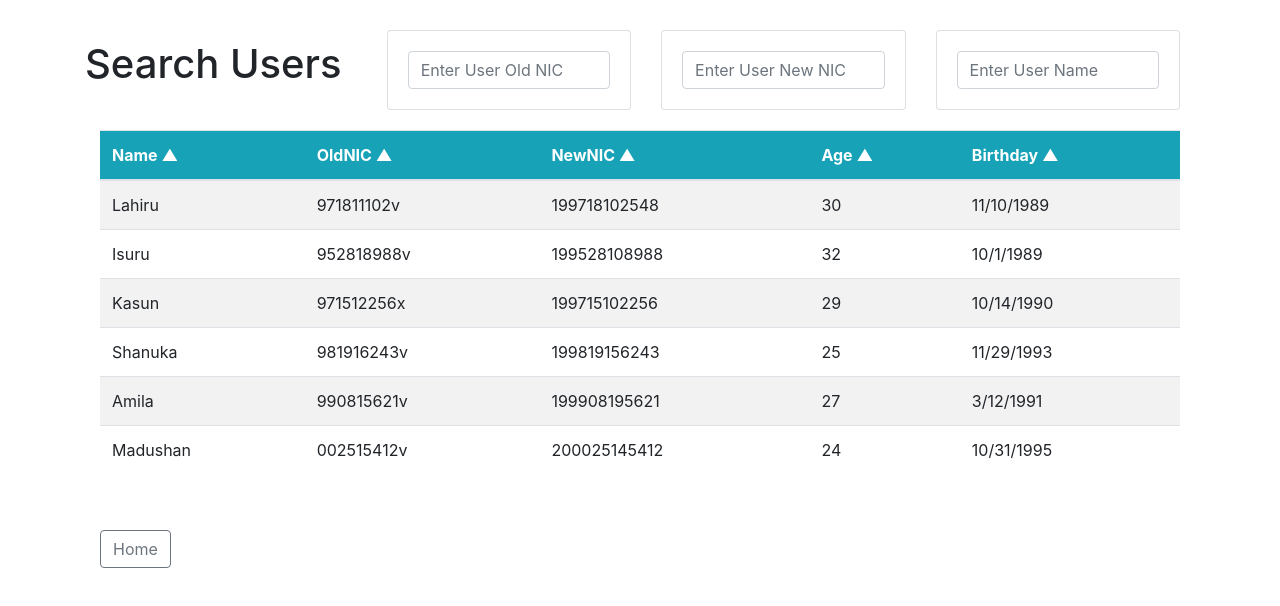
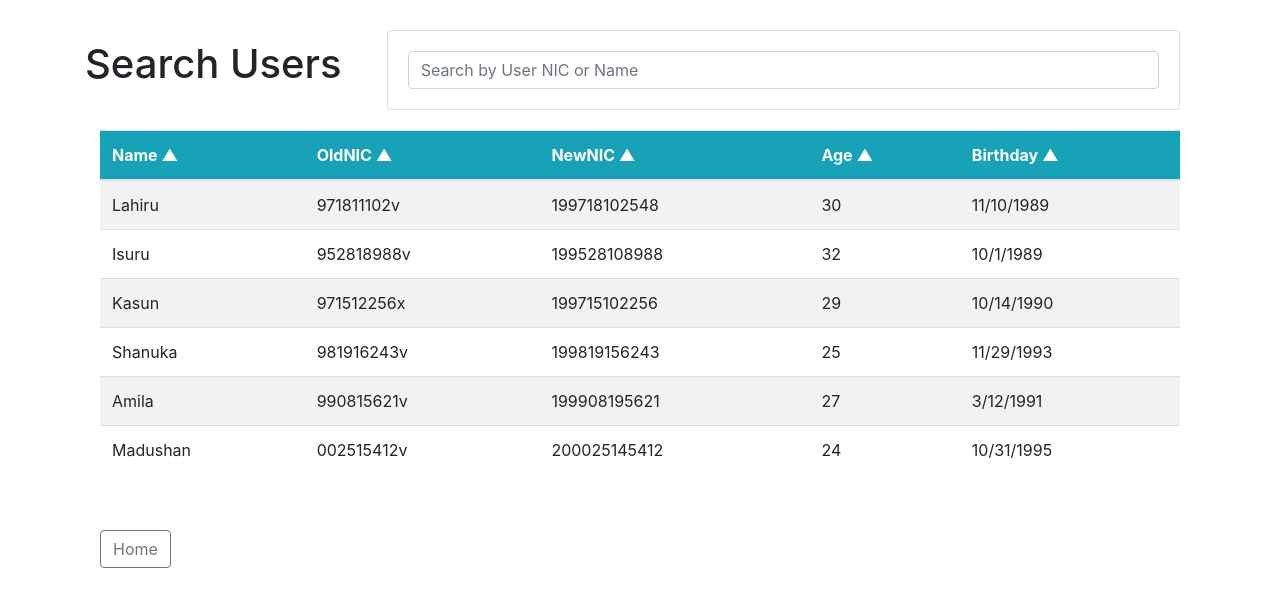
Before and after one commit to lahiruchalana/007---NIC-Validation, a plain HTML site: page table.html in a window 1280 px wide. Drawn offline with nearby package versions, Linux system fonts and the light colour scheme.

Commit message:
changed the search bar of table page

```diff
--- a/table.html
+++ b/table.html
@@ -17,17 +17,7 @@
             <h1 style="margin-top: 10px; margin-right: 30px;" >Search Users</h1>
             <div class="col" style="margin-bottom: 20px;">
                 <div class="card card-body">
-                    <input id="search-input-old" class="form-control" type="string" placeholder="Enter User Old NIC">
-                </div>
-            </div>
-            <div class="col" style="margin-bottom: 20px;">
-                <div class="card card-body">
-                    <input id="search-input-new" class="form-control" type="string" placeholder="Enter User New NIC">
-                </div>
-            </div>
-            <div class="col" style="margin-bottom: 20px;">
-                <div class="card card-body">
-                    <input id="search-input" class="form-control" type="text" placeholder="Enter User Name">
+                    <input id="search-input" class="form-control" type="text" placeholder="Search by User NIC or Name">
                 </div>
             </div>
         </div>
```
